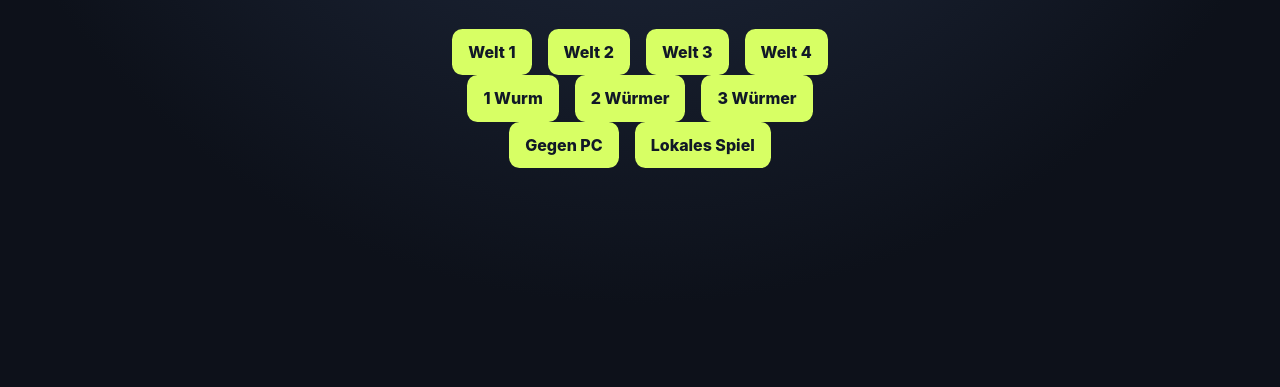
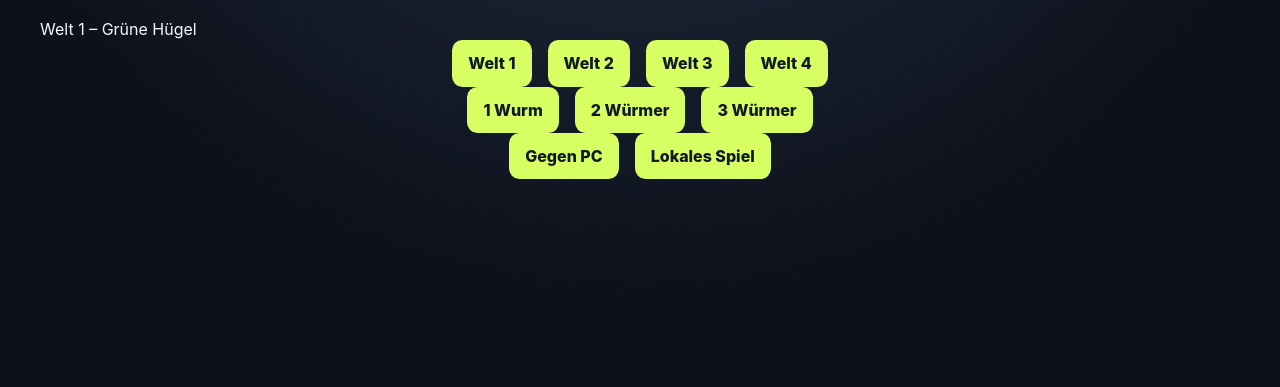
Before and after one commit to SimonP1P/worms, a plain HTML site: page index.html in a window 1280 px wide. Shown: the part 413-800 px from the top of the page. Drawn offline with Linux system fonts and the light colour scheme.

Commit message:
Phase 11: Add map preview area

```diff
--- a/index.html
+++ b/index.html
@@ -15,7 +15,7 @@
         <h1>Worms Arena</h1>
         <p>Rundenbasierte Gefechte auf zerstörbaren Welten.</p>
       </header>
-      <div class="menu-actions" aria-label="Weltauswahl"><button data-map="meadow">Welt 1</button><button data-map="canyon">Welt 2</button><button data-map="frost">Welt 3</button><button data-map="volcano">Welt 4</button></div><div class="menu-actions" aria-label="Teamgröße"><button data-team-size="1">1 Wurm</button><button data-team-size="2">2 Würmer</button><button data-team-size="3">3 Würmer</button></div><div id="menu-actions" class="menu-actions" aria-label="Hauptmenü">
+      <div id="map-preview" class="map-preview" aria-live="polite">Welt 1 – Grüne Hügel</div><div class="menu-actions" aria-label="Weltauswahl"><button data-map="meadow">Welt 1</button><button data-map="canyon">Welt 2</button><button data-map="frost">Welt 3</button><button data-map="volcano">Welt 4</button></div><div class="menu-actions" aria-label="Teamgröße"><button data-team-size="1">1 Wurm</button><button data-team-size="2">2 Würmer</button><button data-team-size="3">3 Würmer</button></div><div id="menu-actions" class="menu-actions" aria-label="Hauptmenü">
         <button data-action="start-pc">Gegen PC</button>
         <button data-action="start-local">Lokales Spiel</button>
       </div>
```
